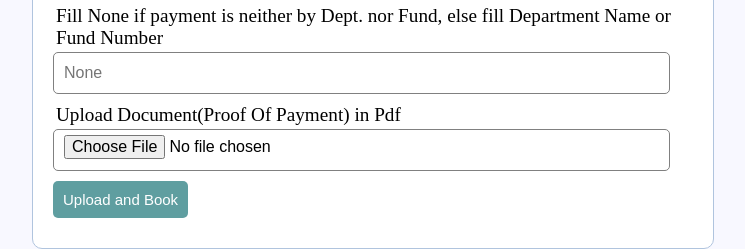
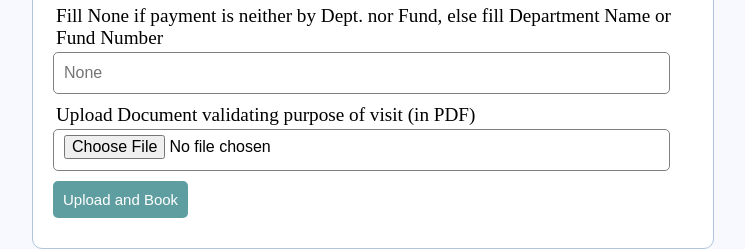
Before and after one commit to AnirbanNandi/Guest-House-Portal, a PHP site: page /bookings.php in a window 1280 px wide. Shown: the part 1414-1663 px from the top of the page, without its empty margins (267-1012 px from the left). Run offline with PHP 8.4, Linux system fonts and the light colour scheme; a user stored in the database is signed in.

Commit message:
Updated booking.php

```diff
--- a/bookings.php
+++ b/bookings.php
@@ -184,7 +184,7 @@ if (empty(($_SESSION['username']))) {
 
 
       <div class='input-group'>
-          <label>Upload Document(Proof Of Payment) in Pdf</label>
+          <label>Upload Document validating purpose of visit (in PDF)</label>
           <input type="file" name='file' required>
       </div>
 
```
